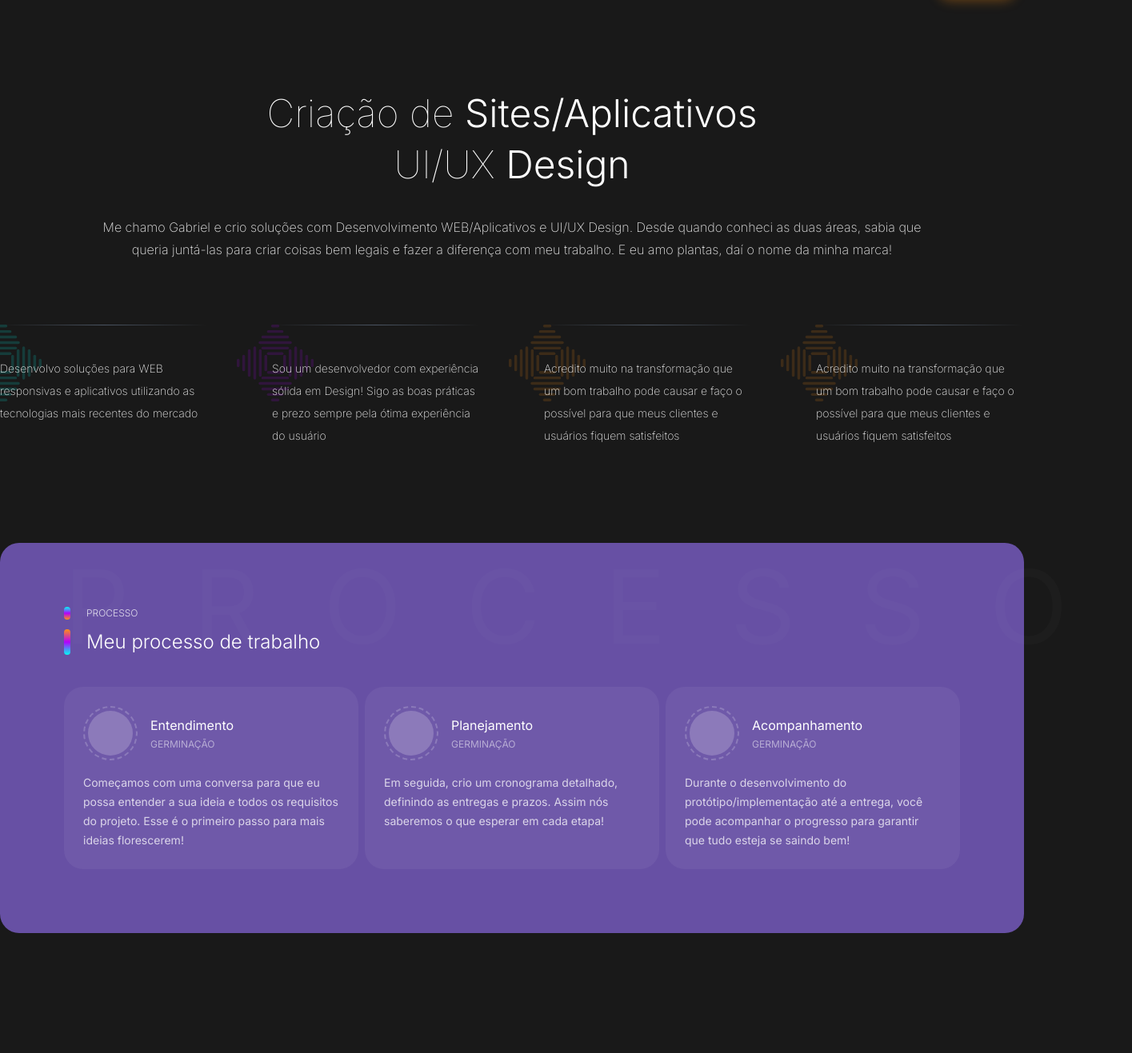
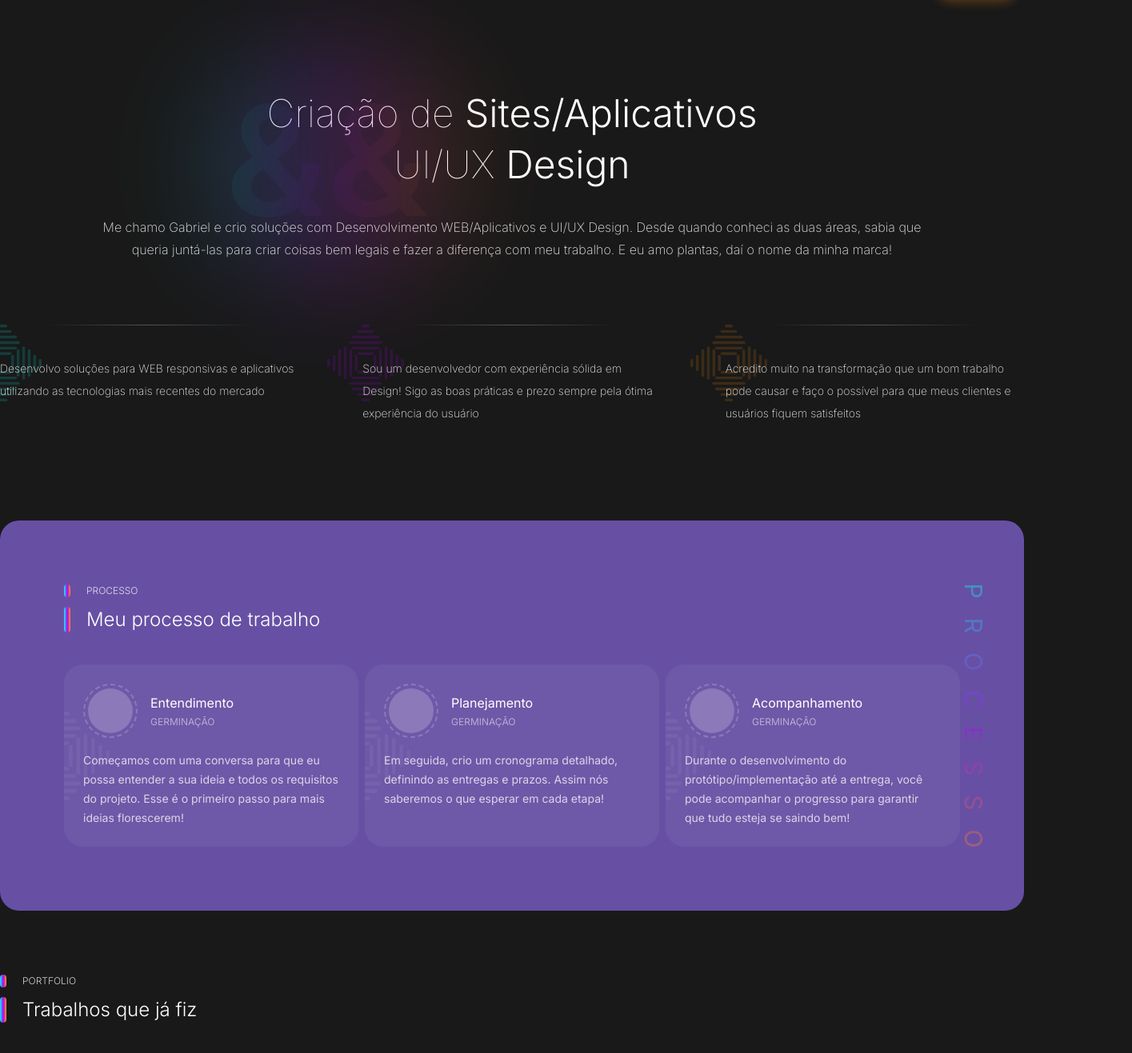
Before and after one commit to poesiabinaria/florar-tech, a React (Create React App) app: page / in a window 1280 px wide. Shown: the part 89-1406 px from the top of the page at 80% size, 1415 px wide, since content can reach past the window. Before the commit the page ends 1256 px from the top, so only its background shows below. Built offline with nearby package versions, Linux system fonts and the light colour scheme.

Commit message:
improve hero

```diff
--- a/src/App.js
+++ b/src/App.js
@@ -1,7 +1,9 @@
 import "./App.css";
 import FeatureCard from "./components/FeatureCard";
+import Subtitle from "./components/Subtitle";
 import WorkProcessCard from "./components/WorkProcessCard";
 import logo from "./img/logo.svg";
+import { gradientStyle, textGradientStyle } from "./utils/constants";
 
 const App = () => {
   return (
@@ -27,7 +29,23 @@ const App = () => {
       </header>
 
       <div id="hero" className="text-white py-20">
-        <div id="action-container" className="container mx-auto text-center">
+        <div
+          id="action-container"
+          className="container mx-auto relative text-center"
+        >
+          <div className="absolute -top-[35%] left-[20%]">
+            <div
+              className={`${gradientStyle} opacity-20 w-[20rem] h-[20rem] rounded-full blur-3xl`}
+            />
+          </div>
+          <div className="absolute -top-[30%] left-[22%]">
+            <div
+              className={`text-[12rem] font-semibold opacity-5 ${textGradientStyle}`}
+            >
+              &&
+            </div>
+          </div>
+
           <h1 className="font-thin text-5xl mb-10">
             <span>
               Criação de <span className="font-light">Sites/Aplicativos</span>
@@ -47,7 +65,7 @@ const App = () => {
 
         <div
           id="feature-cards"
-          className="container mx-auto grid grid-cols-4 gap-20 mt-20"
+          className="container mx-auto grid grid-cols-3 gap-20 mt-20"
         >
           <FeatureCard
             iconColor="blue"
@@ -63,35 +81,20 @@ const App = () => {
             iconColor="yellow"
             content="Acredito muito na transformação que um bom trabalho pode causar e faço o possível para que meus clientes e usuários fiquem satisfeitos"
           />
-
-          <FeatureCard
-            iconColor="yellow"
-            content="Acredito muito na transformação que um bom trabalho pode causar e faço o possível para que meus clientes e usuários fiquem satisfeitos"
-          />
         </div>
       </div>
 
       <div
         id="work-process"
-        className="container mx-auto relative bg-violet text-white px-20 py-20 mt-10 rounded-3xl"
+        className="container mx-auto relative bg-violet text-white px-20 py-20 mt-10 mb-20 rounded-3xl"
       >
-        <div className="absolute w-full top-4 uppercase text-9xl text-white/[0.02] text-center font-bold tracking-[5rem]">
+        <div
+          className={`absolute -right-[9%] bottom-[44%] rotate-90 uppercase text-3xl text-center font-bold tracking-[1.5rem] opacity-40 ${textGradientStyle}`}
+        >
           Processo
         </div>
         <div>
-          <div className="mb-10 font-light">
-            <div className="relative">
-              <div className="absolute top-0 h-full w-2 rounded-xl bg-gradient-to-t from-yellow-500 via-pink to-blue" />
-              <div className="text-xs text-white/80 uppercase mb-3 ml-7">
-                Processo
-              </div>
-            </div>
-
-            <div className="relative">
-              <div className="absolute top-0 h-full w-2 rounded-xl bg-gradient-to-t from-blue via-pink to-yellow-500" />
-              <h2 className="text-2xl ml-7">Meu processo de trabalho</h2>
-            </div>
-          </div>
+          <Subtitle badge="Processo" subtitle="Meu processo de trabalho" />
 
           <div className="grid grid-cols-3 gap-2">
             <WorkProcessCard
@@ -117,6 +120,10 @@ const App = () => {
           </div>
         </div>
       </div>
+
+      <div id="portfolio" className="container mx-auto">
+        <Subtitle badge="Portfolio" subtitle="Trabalhos que já fiz" />
+      </div>
     </div>
   );
 };
--- /dev/null
+++ b/src/components/Subtitle.js
@@ -0,0 +1,23 @@
+import { gradientStyle } from "../utils/constants";
+
+const Subtitle = ({ badge, subtitle }) => {
+  return (
+    <div className="mb-10 font-light">
+      <div className="relative">
+        <div
+          className={`absolute top-0 h-full w-2 rounded-xl bg-gradient-to-b ${gradientStyle}`}
+        />
+        <div className="text-xs text-white/80 uppercase mb-3 ml-7">{badge}</div>
+      </div>
+
+      <div className="relative">
+        <div
+          className={`absolute top-0 h-full w-2 rounded-xl bg-gradient-to-b ${gradientStyle}`}
+        />
+        <h2 className="text-2xl ml-7"> {subtitle}</h2>
+      </div>
+    </div>
+  );
+};
+
+export default Subtitle;
--- a/src/components/WorkProcessCard.js
+++ b/src/components/WorkProcessCard.js
@@ -1,6 +1,15 @@
+import logoWhite from "../img/logo-white-opacity.svg";
+
 const WorkProcessCard = ({ icon, title, subtitle, content }) => {
   return (
-    <div className="item-card bg-white/5 rounded-3xl p-6">
+    <div
+      className="item-card bg-white/5 rounded-3xl p-6 bg-no-repeat"
+      style={{
+        backgroundImage: `url(${logoWhite})`,
+        backgroundPosition: "left -30% center",
+        backgroundSize: "35%",
+      }}
+    >
       <div className="flex items-center mb-4">
         <div className="rounded-full border-2 border-dashed border-white/20">
           <div className="rounded-full bg-white/20 w-14 h-14 m-1"></div>
--- a/src/index.css
+++ b/src/index.css
@@ -9,6 +9,7 @@ body {
   -webkit-font-smoothing: antialiased;
   -moz-osx-font-smoothing: grayscale;
   background-color: #191919;
+  color: white;
   font-family: "Inter", serif;
   font-optical-sizing: auto;
   font-weight: 400;
--- /dev/null
+++ b/src/utils/constants.js
@@ -0,0 +1,4 @@
+export const gradientStyle =
+  "bg-gradient-to-l from-yellow-500 via-pink to-blue";
+
+export const textGradientStyle = `inline-block text-transparent bg-clip-text bg-gradient-to-l ${gradientStyle}`;
```
Also changed, not shown: src/img/logo-white-opacity.svg (added).
